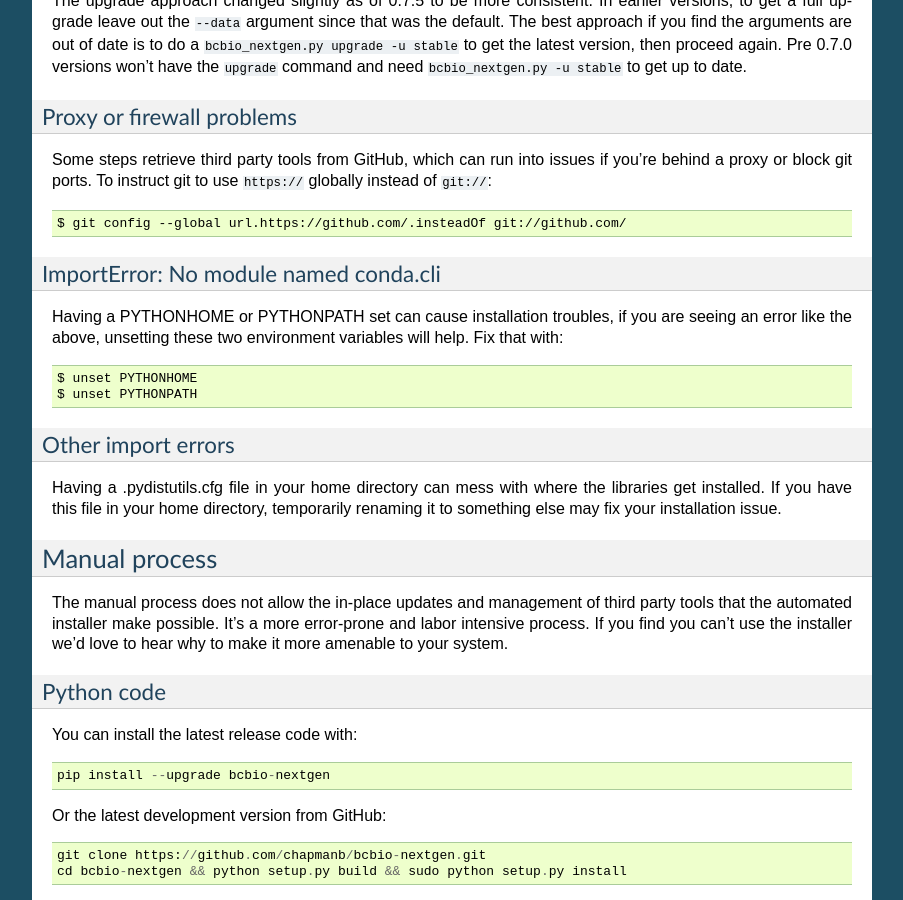
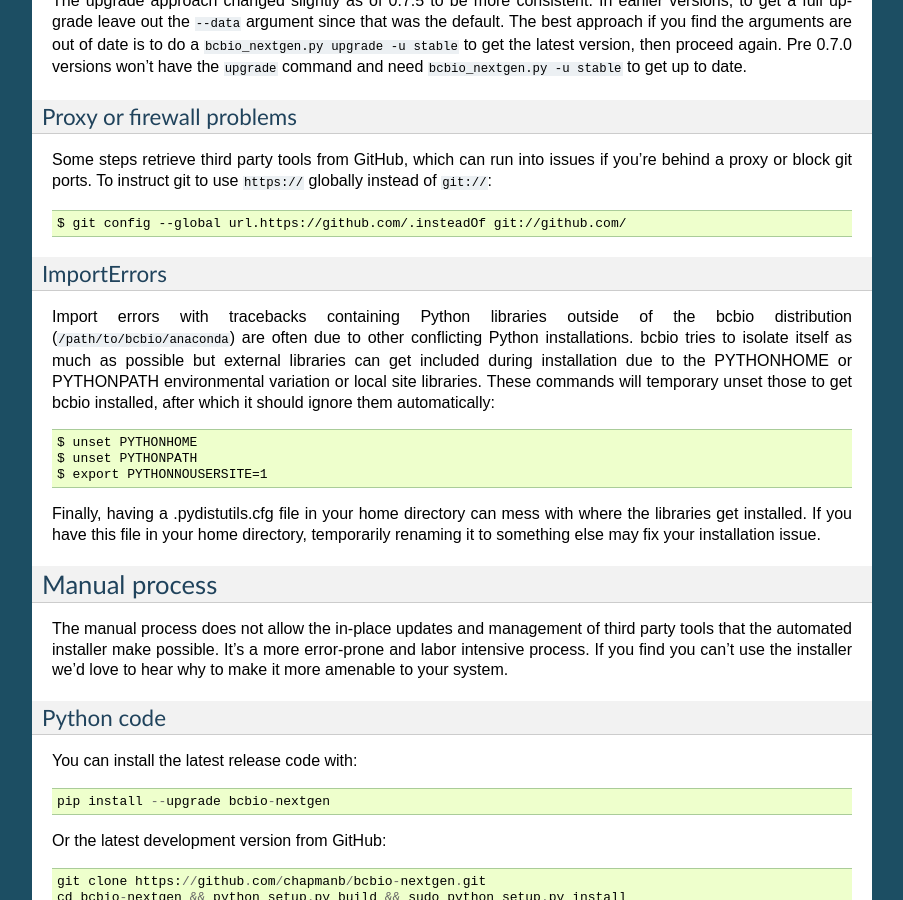
Before and after one commit to bcbio/bcbio-nextgen, a Sphinx documentation site: the page built from docs/contents/installation.rst, in a window 1280 px wide and 900 px high, scrolled down 3719 px. Shown: the whole window, without its empty margins (198-1101 px from the left). Built offline with Sphinx 7.4.7, drawn with Linux system fonts in a browser that asks for light colours; some of the changed text lies outside the part shown.

Commit message:
Ignore local site libraries during installation and runs. Thanks to @bw2 (arq5x/gemini#426)

```diff
--- a/docs/contents/installation.rst
+++ b/docs/contents/installation.rst
@@ -264,18 +264,21 @@ use ``https://`` globally instead of ``git://``::
     $ git config --global url.https://github.com/.insteadOf git://github.com/
 
 
-ImportError: No module named conda.cli
-~~~~~~~~~~~~~~~~~~~~~~~~~~~~~~~~~~~~~~
-Having a PYTHONHOME or PYTHONPATH set can cause installation troubles,
-if you are seeing an error like the above, unsetting these two environment
-variables will help. Fix that with::
+ImportErrors
+~~~~~~~~~~~~
+Import errors with tracebacks containing Python libraries outside of the bcbio
+distribution (``/path/to/bcbio/anaconda``) are often due to other conflicting
+Python installations. bcbio tries to isolate itself as much as possible but
+external libraries can get included during installation due to the
+PYTHONHOME or PYTHONPATH environmental variation or local site libraries.
+These commands will temporary unset those to get bcbio installed, after which it
+should ignore them automatically::
 
     $ unset PYTHONHOME
     $ unset PYTHONPATH
+    $ export PYTHONNOUSERSITE=1
 
-Other import errors
-~~~~~~~~~~~~~~~~~~~
-Having a .pydistutils.cfg file in your home directory can mess with
+Finally, having a .pydistutils.cfg file in your home directory can mess with
 where the libraries get installed. If you have this file in your
 home directory, temporarily renaming it to something else may fix
 your installation issue.
```
Also changed, not shown: 6 other files.
